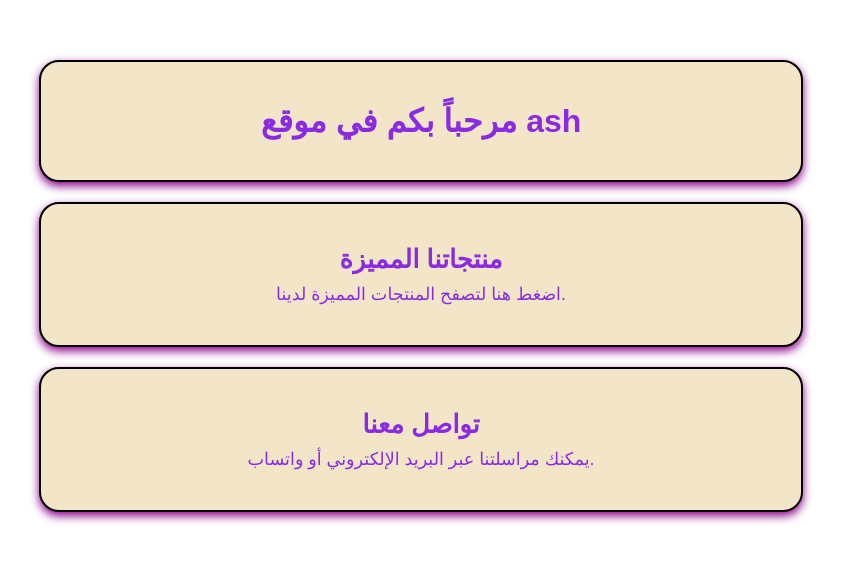
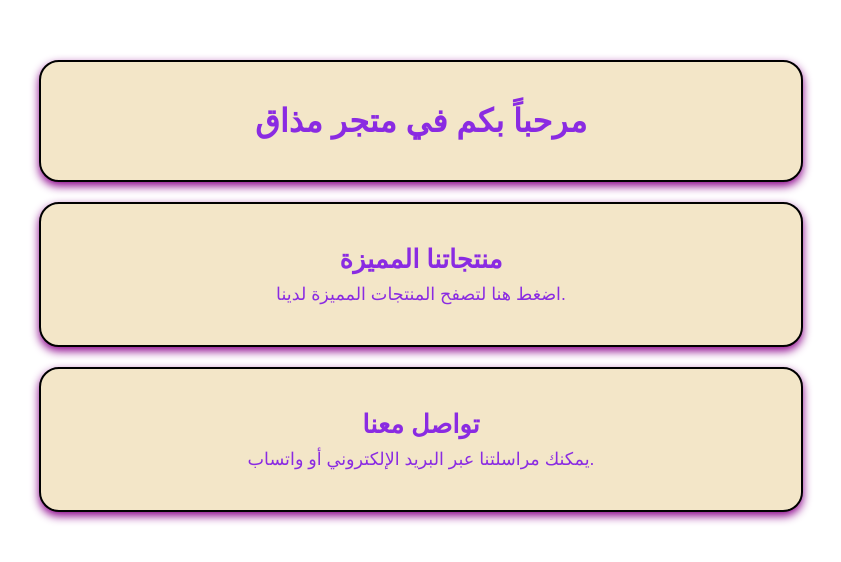
Before and after one commit to lyan11naseem/tcaf, a plain HTML site: page index.html in a window 1280 px wide. Shown: the whole page, without its empty margins (219-1060 px from the left). Drawn offline with Linux system fonts and the light colour scheme.

Commit message:
Add files via upload

```diff
--- a/index.html
+++ b/index.html
@@ -57,7 +57,7 @@
 </head>
 <body>
     <div class="box">
-        <h1>مرحباً بكم في موقع ash</h1>
+        <h1>مرحباً بكم في متجر مذاق</h1>
     </div>
 
     <a href="page2.html">
```
